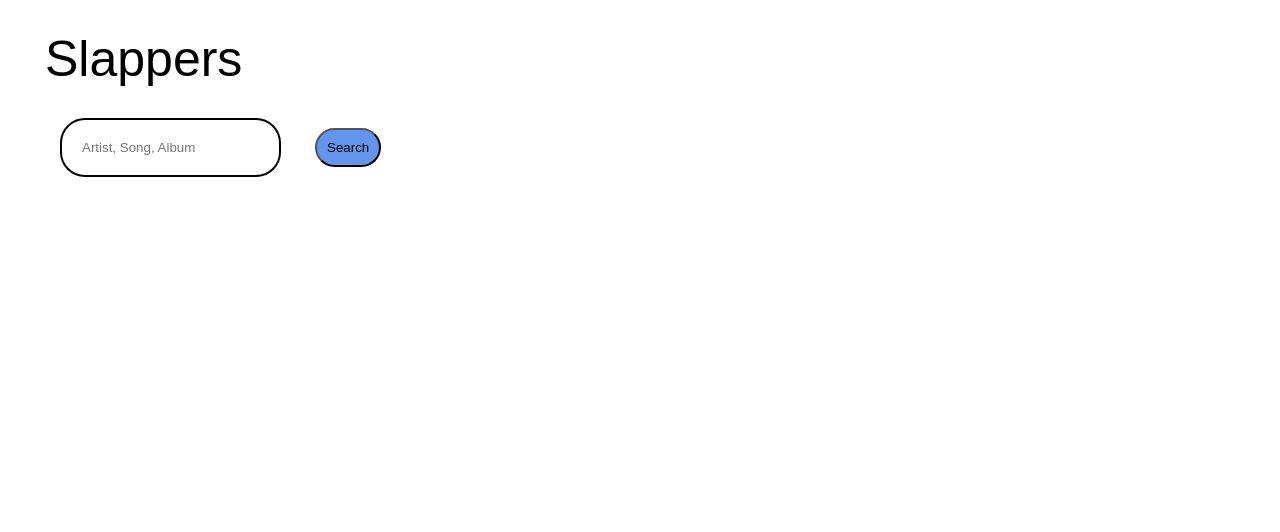
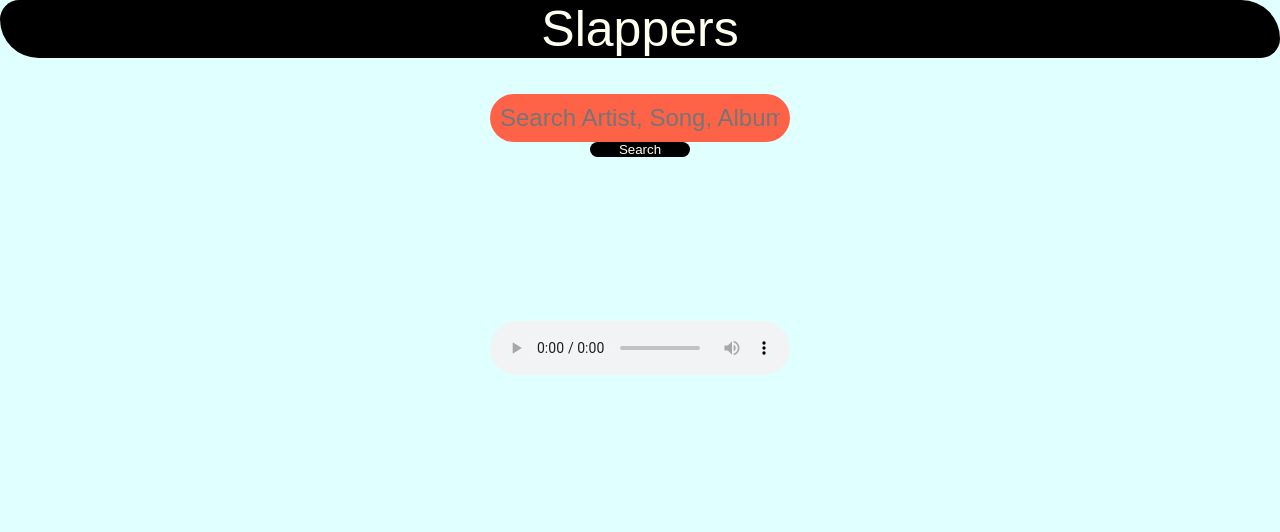
Before and after one commit to momentum-team-7/ajax--itunes-search-albanyprince, a website: page index.html in a window 1280 px wide. Drawn offline with Linux system fonts and the light colour scheme.

Commit message:
got some styling done. I don't love or hate it. I am trying to get the artwork to display during the preview.

```diff
--- a/index.html
+++ b/index.html
@@ -9,15 +9,26 @@
 </head>
 <body>
   <header>Slappers</header>
-  <form class="music-search">
+  <br><br>
 
-    <input class="search-artist" type="text" placeholder="Artist, Song, Album">
-    <input type="submit" value="Search" id="search-button">
-  </form>
-  <br>
-    <div class="display-results">
+    <form class="music-search">
 
-    </div>
+        <input class="search-artist" type="text" placeholder="Search Artist, Song, Album"><input type="submit" value="Search" id="search-button">
+   </form>
+
+
+
+  <br><br><br>
+
+  <center><div class="music-player">
+    <span>
+
+      <audio class="play-audio" controls autoplay></audio></span>
+    </div></center>
+
+
+  <div class="display-results"></div>
+
 
 
 </body>
--- a/main.js
+++ b/main.js
@@ -1,6 +1,8 @@
-const url ='https://proxy-itunes-api.glitch.me/search?term='
+const url ='https://itunes.apple.com/search?term='
 const resultsContainer = document.querySelector(".display-results")
+const previewContainer = document.querySelector('.music-player')
 let searchMusic = document.querySelector('.music-search')
+let previewMusic = document.querySelector('.play-audio')
 
 //event listeners.
 searchMusic.addEventListener('submit', event => {
@@ -10,21 +12,21 @@ searchMusic.addEventListener('submit', event => {
         // console.log('search request function called', newArtist)
         clearResults()
         searchRequest()
+})
 
-
-})
+// previewMusic.addEventListener()
 function clearResults() {
-    let songs = document.querySelectorAll(".    results")
+    let songs = document.querySelectorAll(".results")
         for (let song of songs) {
             song.remove();
         }
 
     }
-//request the artist
+//make search request
 function searchRequest() {
     let newArtist = document.querySelector('.search-artist').value
         console.log('search request function called', newArtist)
-fetch(`${url}+${newArtist}`)
+fetch(`${url}+${newArtist}`) //+ "&limit=16"
         .then(function (response){
         return response.json()
 
@@ -40,31 +42,42 @@ fetch(`${url}+${newArtist}`)
 // create div(s) for where results will be displayed
 
 function renderResults(song) {
-//     let resultsEl = document.createElement('div)
+let playButton = document.createElement('button')
+    playButton.className = "play-button"
+    playButton.innerText = "play"
+
+
 let resultsEl = document.createElement('div')
     resultsEl.className = "results"
 
 let coverArt = document.createElement('img')
     coverArt.className = "cover-image"
     coverArt.src = song.artworkUrl100
-// addEvent listener to img element; use a click; put a data attribute on the button..
 
-let artistName = document.createElement('h2')
+let artistName = document.createElement('p')
     artistName.className = "artist"
     artistName.innerText = song.artistName
 
- let collectionName = document.createElement('h2')
+ let collectionName = document.createElement('p')
     collectionName.className = "album"
     collectionName.innerText = song.collectionName
 
-let trackCensoredName = document.createElement('h2')
+let trackCensoredName = document.createElement('p')
     trackCensoredName.className = "track"
     trackCensoredName.innerText = song.trackCensoredName
 
+let albumArt = document.createElement('img')
+    albumArt.className = "album-art"
+    albumArt.src = song.artworkUrl60
+
     resultsContainer.appendChild(resultsEl)
-
     resultsEl.appendChild(coverArt)
     resultsEl.appendChild(artistName)
     resultsEl.appendChild(trackCensoredName)
+    resultsEl.appendChild(playButton)
 
+    playButton.addEventListener ('click', e => {
+        console.log(song.previewUrl)
+        previewMusic.src = song.previewUrl
+    })
 }
--- a/style.css
+++ b/style.css
@@ -1,40 +1,95 @@
 * {
-    margin: 15px;
-    padding: 0;
-    box-sizing: border-box
+    margin: auto;
+    padding: 0px;
+    box-sizing: border-box;
+    background-color: #E0FFFF;
 }
-
-.search-artist {
-    border: 2px solid;
-    padding: 20px;
-    border-radius: 25px;
+header {
+    margin: inherit;
+    background-color: black;
+    font-family:Arial, Helvetica, sans-serif;
+    font-size: 50px;
+    text-align: center;
+    color: #FFFFF0;
+    border-radius: 25px 50px;
 
 }
 
-#search-button {
-    background-color: #6495ED;
-    border-radius: 20px;
-    color: black;
+
+.search-artist {
+    border: none;
+    /* border-color: */
     padding: 10px;
+    border-radius: 25px;
+    text-align: center;
+    width: 300px;
+    background-color: tomato;
+    font-size: 24px;
+    color: #FFFFF0;
 }
 
+#search-button {
+    border: none;
+    /* boder */
+    background-color: black;
+    border-radius: 50px;
+    /* color: black;	 */
+    /* padding: 10px; */
+    width: 100px;
+    justify-content: center;
+    color: #FFFFF0;
 
-header {
+}
 
-    font-family:Arial, Helvetica, sans-serif;
-    font-size: 50px;
+.music-search {
+    display: flex;
+    flex-direction: column;
+    flex-wrap: wrap;
+    align-content: center;
+
+}
+/* .music-player {
+    diplay
+} */
+
+.music-player {
+    box-sizing: border-box;
+    border: 1px;
+    padding: 10px;
+    margin: 100px;
+    width: 70%;
 
 }
 
 .display-results {
+    box-sizing: border-box;
+    width: 80%;
+    border: 5px;
+    padding: 20px;
     display: flex;
     flex-wrap: wrap;
+    justify-content: space-between space-evenly;
+    align-items: flex-start;
     font-family:Arial, Helvetica, sans-serif;
-    font-size: 10px;
+    font-size: 15px;
+    text-align: center;
+    margin: 100px;
+
+}
+.results{
+    max-width: 100px;
+    overflow: hidden;
 }
 
-/* h2 {
-   display: flex;
-   flex-wrap: wrap;
-   align-self: center;
-} */
+
+
+.play-button {
+    border: none;
+    background-color: rgb(242, 195, 7);
+    border-radius: 50px;
+    padding: 10px;
+    width: 70px;
+    justify-content: center;
+    color: #FFFFF0;
+
+}
```
